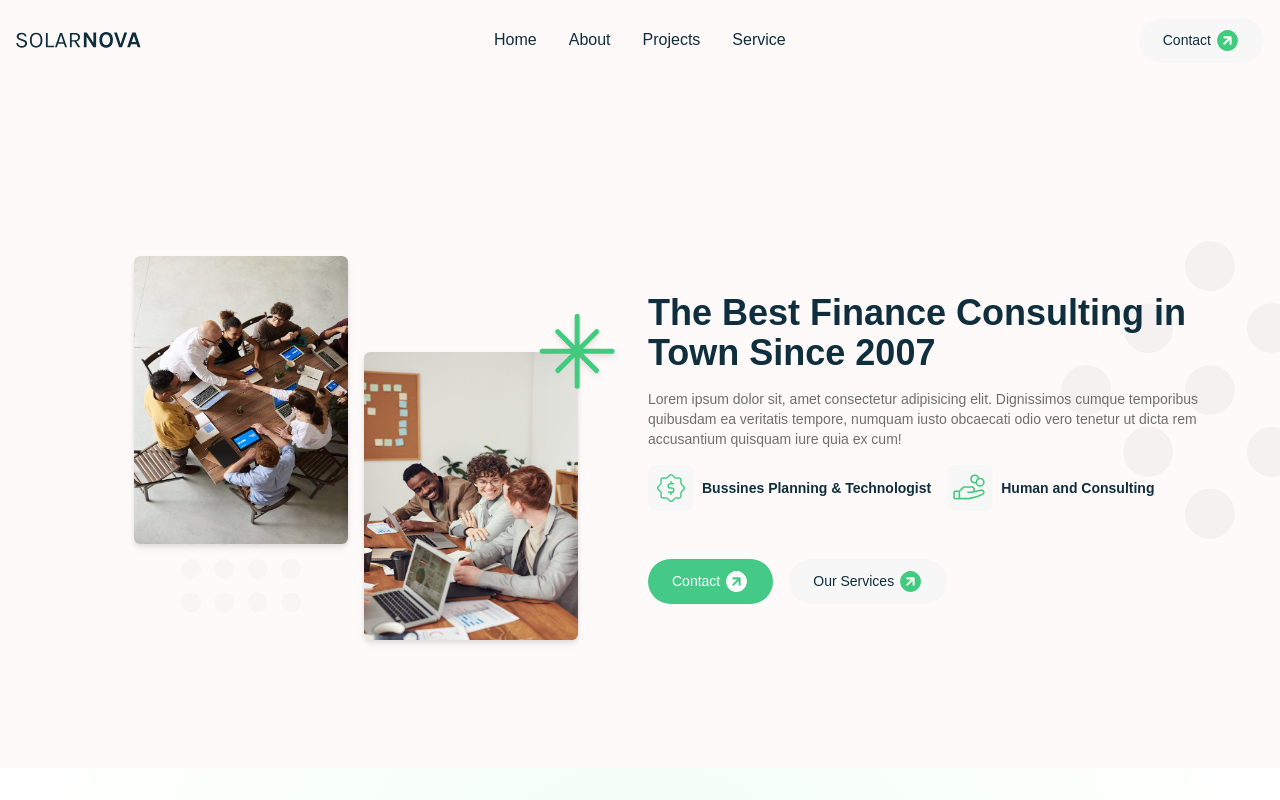
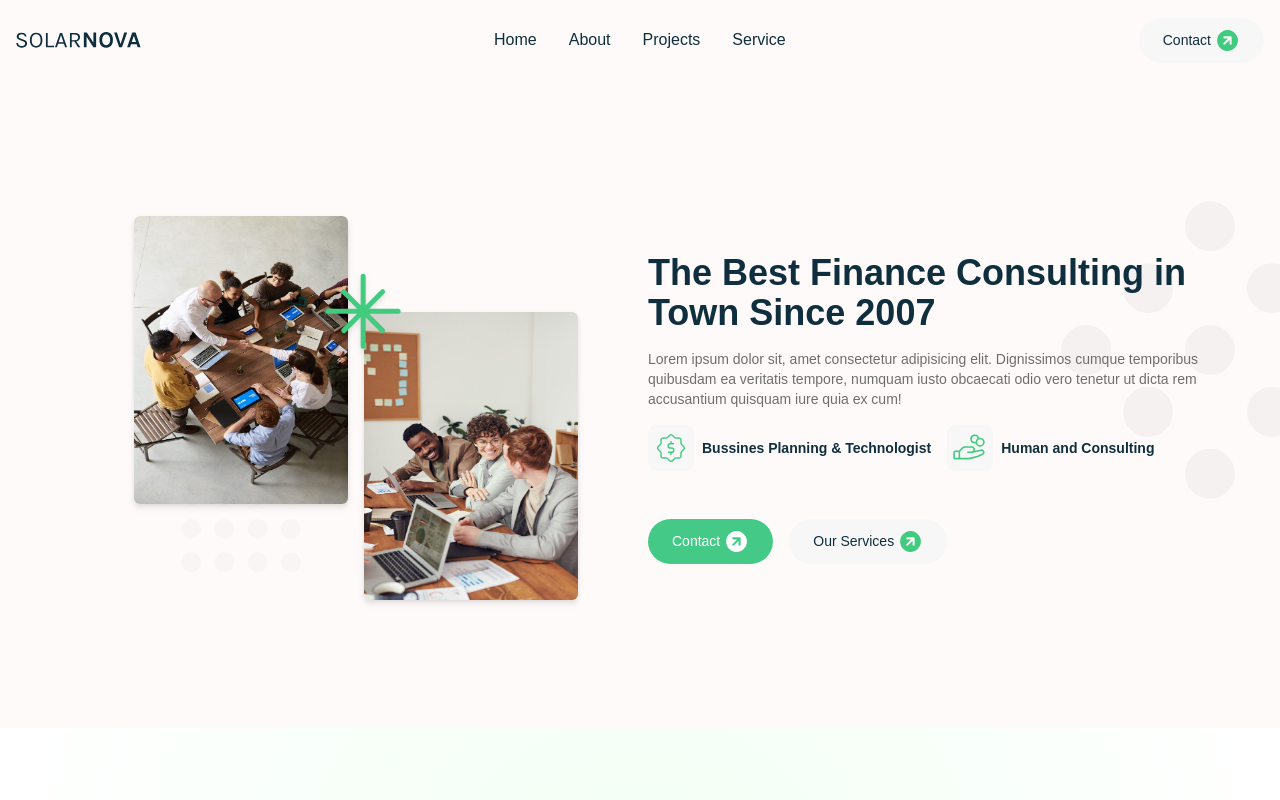
Before and after one commit to Rozmyk/SolarNova, a Next.js app: page /about in a window 1280 px wide. Shown: the top 800 px of the page. Built offline with nearby package versions, Linux system fonts and the light colour scheme.

Commit message:
Change margin

```diff
--- a/src/components/AboutPage/AboutPage.tsx
+++ b/src/components/AboutPage/AboutPage.tsx
@@ -60,12 +60,12 @@ const SingleTeamCard = ({
 }
 const AboutPage = () => {
 	return (
-		<div className='relative overflow-hidden mt-20'>
+		<div className='relative overflow-hidden mt-10'>
 			<Wrapper>
 				<div className='w-full flex  flex-col md:flex-row justify-between items-center gap-4 relative z-10 mb-8 p-4 '>
 					<div className='w-full h-full md:w-1/2  flex justify-between items-center gap-4 mb-8 md:mb-0 '>
 						<div className='h-96 w-1/2  flex flex-col justify-start items-end '>
-							<div className='w-4/5 h-72  relative drop-shadow-md '>
+							<div className='w-full md:w-4/5 h-72  relative drop-shadow-md '>
 								<Image fill alt='test' src='/team1.jpg' className='z-10 rounded-md' />
 								<div className='absolute right-1/2 translate-x-1/2 bottom-[-100px]' style={{ opacity: 0.02 }}>
 									<RxDragHandleDots1 color='black' size={250} />
@@ -73,8 +73,8 @@ const AboutPage = () => {
 							</div>
 						</div>
 						<div className='h-96 w-1/2 flex flex-col justify-end items-start '>
-							<div className='w-4/5 h-72  relative drop-shadow-md '>
-								<div className='absolute top-[-40px] right-[-40px] z-10'>
+							<div className='w-full md:w-4/5  h-72  relative drop-shadow-md '>
+								<div className='absolute top-[-40px] left-[-40px] md:right-[-40px] z-10'>
 									<GoNorthStar size={80} color='#40cb7f' />
 								</div>
 								<Image fill alt='test' src='/team2.jpg' className='rounded-md' />
```
